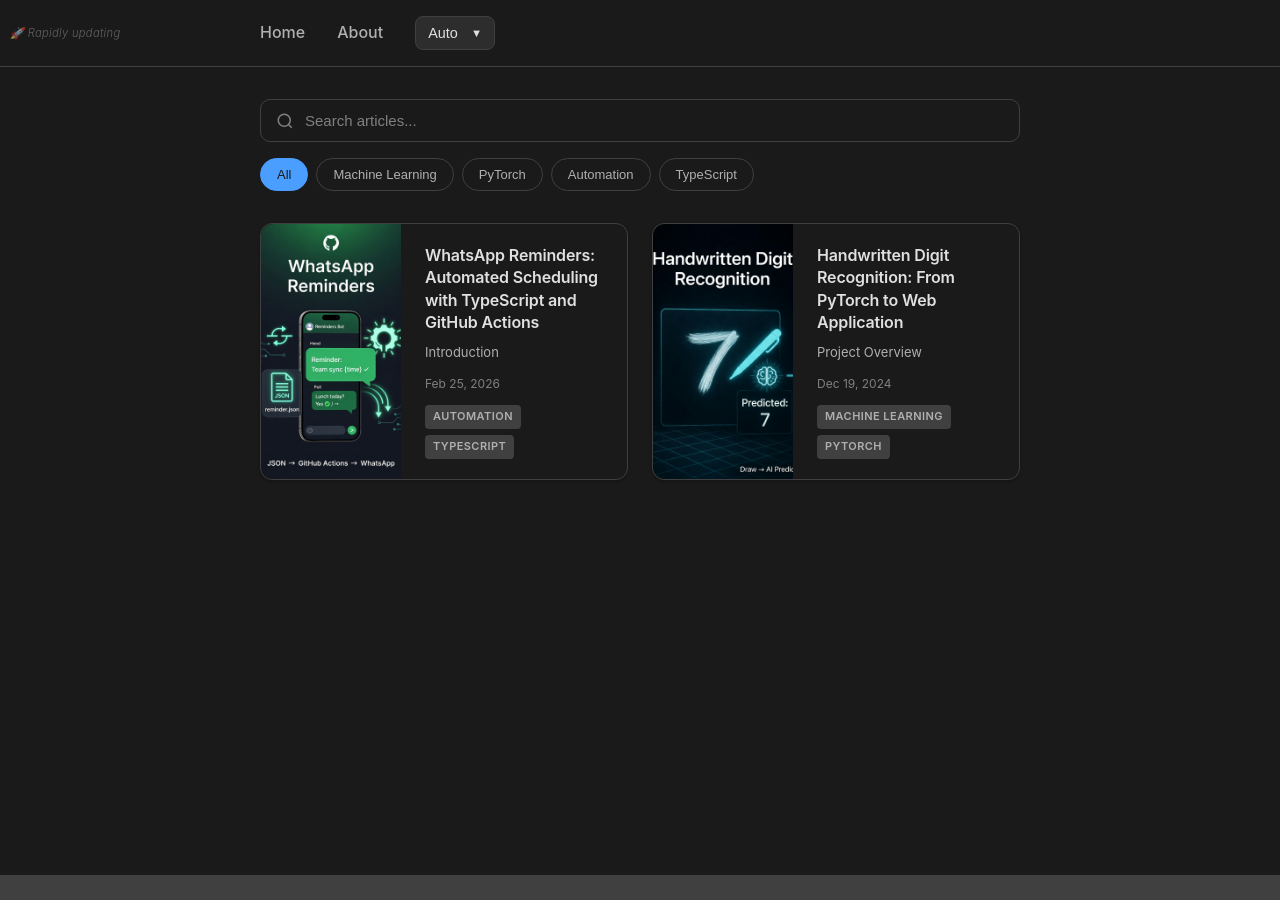
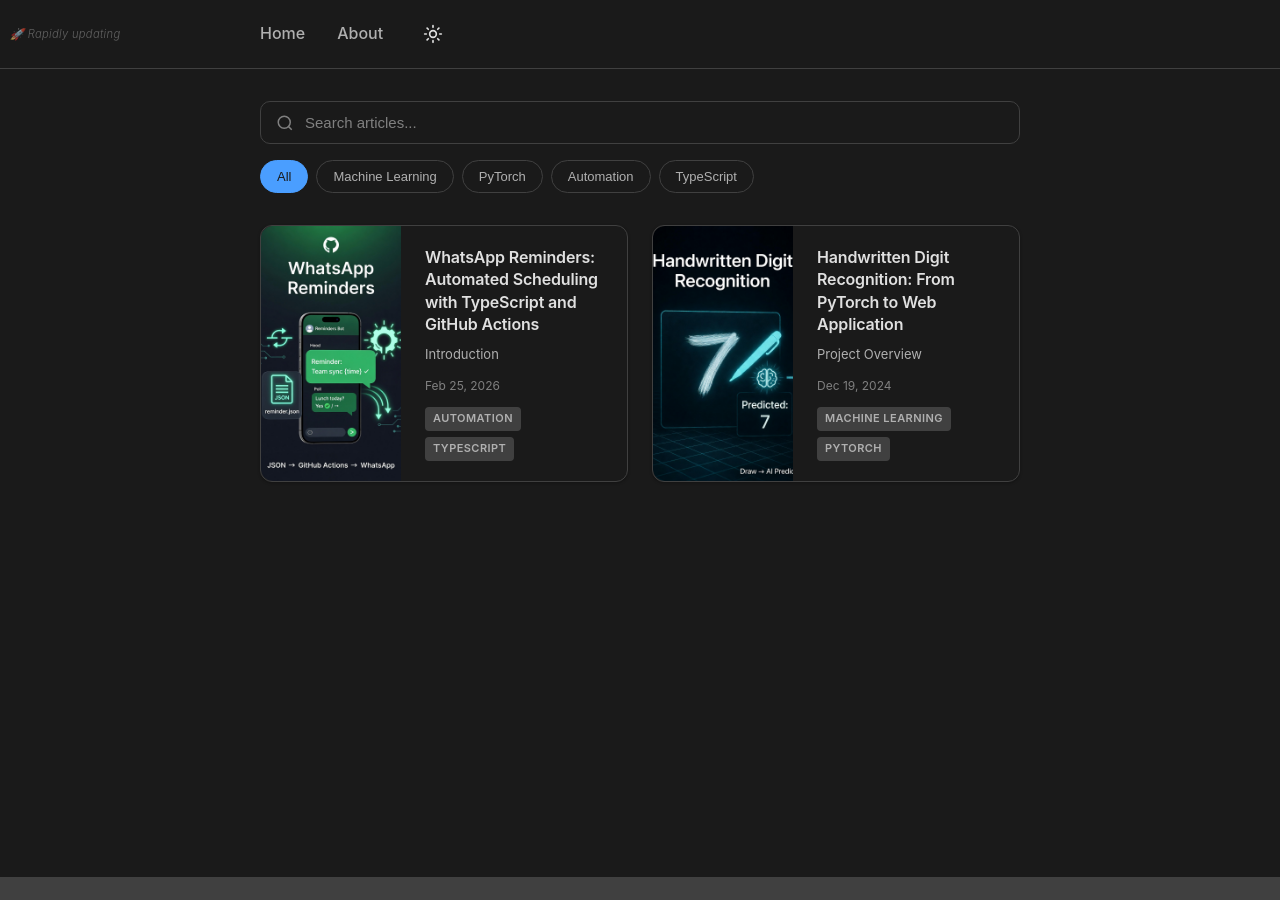
Before and after one commit to bhaskar0210s/blog, a Jekyll site: the page built from index.html, in a window 1280 px wide and 900 px high. Built offline with Jekyll 4.4.1, drawn with Linux system fonts in a browser that asks for light colours.

Commit message:
Refactor theme toggle component for improved functionality and styling
- Rename theme toggle dropdown to theme toggle icon for clarity
- Update CSS to enhance the layout and appearance of the theme toggle button and icons
- Simplify theme switching logic by removing dropdown options and directly toggling themes with icons
- Improve UI feedback by updating icon states based on the current theme

```diff
--- a/assets/css/main.css
+++ b/assets/css/main.css
@@ -623,104 +623,51 @@
   text-decoration: underline;
 }
 
-/* Theme Toggle Dropdown Component */
+/* Theme Toggle Icon Component */
 .theme-toggle {
   position: relative;
-  display: inline-block;
+  display: inline-flex;
   margin-left: auto;
   z-index: 10000;
 }
 
 .theme-toggle-btn {
-  background: var(--bg-secondary);
-  border: 1px solid var(--border-color);
-  border-radius: 8px;
-  padding: 8px 12px;
+  background: transparent;
+  border: none;
+  padding: 8px;
   display: flex;
   align-items: center;
+  justify-content: center;
   cursor: pointer;
-  transition: all 0.3s ease;
-  font-size: 0.9rem;
-  font-weight: 500;
+  transition: color 0.2s ease;
   color: var(--text-primary);
-  min-width: 80px;
-  justify-content: space-between;
-  gap: 8px;
 }
 
 .theme-toggle-btn:hover {
-  background: var(--bg-tertiary);
-  border-color: var(--accent-primary);
-}
-
-.theme-toggle-btn::after {
-  content: "▼";
-  font-size: 0.7rem;
-  transition: transform 0.3s ease;
-}
-
-.theme-toggle-btn.open::after {
-  transform: rotate(180deg);
-}
-
-.theme-dropdown {
-  position: absolute;
-  top: 100%;
-  right: 0;
-  background: var(--bg-primary);
-  border: 1px solid var(--border-color);
-  border-radius: 8px;
-  box-shadow: 0 4px 12px var(--shadow-light);
-  min-width: 120px;
-  z-index: 9999;
-  opacity: 0;
-  visibility: hidden;
-  transform: translateY(-10px);
-  transition: all 0.3s ease;
-  margin-top: 4px;
-}
-
-.theme-dropdown.open {
-  opacity: 1;
-  visibility: visible;
-  transform: translateY(0);
-}
-
-.theme-dropdown-option {
-  display: block;
-  width: 100%;
-  padding: 10px 16px;
-  font-size: 0.9rem;
-  font-weight: 500;
-  color: var(--text-primary);
-  background: transparent;
-  border: none;
-  cursor: pointer;
-  transition: all 0.3s ease;
-  text-align: left;
-  border-radius: 0;
-}
-
-.theme-dropdown-option:first-child {
-  border-radius: 8px 8px 0 0;
-}
-
-.theme-dropdown-option:last-child {
-  border-radius: 0 0 8px 8px;
-}
-
-.theme-dropdown-option:hover {
-  background: var(--bg-secondary);
   color: var(--accent-primary);
 }
 
-.theme-dropdown-option.active {
-  background: var(--accent-primary);
-  color: var(--text-inverse);
+.theme-icon-wrap {
+  position: relative;
+  display: flex;
+  align-items: center;
+  justify-content: center;
+  width: 20px;
+  height: 20px;
 }
 
-.theme-dropdown-option.active:hover {
-  background: var(--accent-secondary);
+.theme-icon {
+  position: absolute;
+  transition: opacity 0.2s ease, transform 0.2s ease;
+}
+
+.theme-icon:not(.active) {
+  opacity: 0;
+  pointer-events: none;
+}
+
+.theme-icon.active {
+  opacity: 1;
 }
 
 /* Responsive design */
--- a/assets/js/theme.js
+++ b/assets/js/theme.js
@@ -13,6 +13,7 @@
   init() {
     this.createThemeToggle();
     this.applyTheme(this.currentTheme);
+    this.updateToggleUI();
     this.setupSystemThemeListener();
 
     // Debug: Log initial state
@@ -54,55 +55,24 @@
     const nav = document.querySelector(".nav-links");
     if (!nav) return;
 
+    const sunIcon = `<svg class="theme-icon theme-icon-sun" width="20" height="20" viewBox="0 0 24 24" fill="none" stroke="currentColor" stroke-width="2" stroke-linecap="round" stroke-linejoin="round"><circle cx="12" cy="12" r="4"/><path d="M12 2v2M12 20v2M4.93 4.93l1.41 1.41M17.66 17.66l1.41 1.41M2 12h2M20 12h2M6.34 17.66l-1.41 1.41M19.07 4.93l-1.41 1.41"/></svg>`;
+    const moonIcon = `<svg class="theme-icon theme-icon-moon" width="20" height="20" viewBox="0 0 24 24" fill="none" stroke="currentColor" stroke-width="2" stroke-linecap="round" stroke-linejoin="round"><path d="M21 12.79A9 9 0 1 1 11.21 3 7 7 0 0 0 21 12.79z"/></svg>`;
+
     const themeToggle = document.createElement("div");
     themeToggle.className = "theme-toggle";
     themeToggle.innerHTML = `
-      <button class="theme-toggle-btn" aria-label="Theme selector">
-        <span class="theme-current">Auto</span>
+      <button class="theme-toggle-btn" aria-label="Toggle color theme" type="button">
+        <span class="theme-icon-wrap">${sunIcon}${moonIcon}</span>
       </button>
-      <div class="theme-dropdown">
-        <button class="theme-dropdown-option" data-theme="auto">Auto</button>
-        <button class="theme-dropdown-option" data-theme="light">Light</button>
-        <button class="theme-dropdown-option" data-theme="dark">Dark</button>
-      </div>
     `;
 
-    // Insert as the last element in nav-links
     nav.appendChild(themeToggle);
 
-    // Add click listeners
     const toggleBtn = themeToggle.querySelector(".theme-toggle-btn");
-    const dropdown = themeToggle.querySelector(".theme-dropdown");
-    const options = themeToggle.querySelectorAll(".theme-dropdown-option");
-
-    // Toggle dropdown on button click
     toggleBtn.addEventListener("click", (e) => {
       e.stopPropagation();
-      this.toggleDropdown();
-    });
-
-    // Handle option selection
-    options.forEach((option) => {
-      option.addEventListener("click", (e) => {
-        e.stopPropagation();
-        const theme = option.dataset.theme;
-        this.setTheme(theme);
-        this.closeDropdown();
-      });
-    });
-
-    // Close dropdown when clicking outside
-    document.addEventListener("click", (e) => {
-      if (!themeToggle.contains(e.target)) {
-        this.closeDropdown();
-      }
-    });
-
-    // Close dropdown on escape key
-    document.addEventListener("keydown", (e) => {
-      if (e.key === "Escape") {
-        this.closeDropdown();
-      }
+      const nextTheme = this.isDarkMode() ? "light" : "dark";
+      this.setTheme(nextTheme);
     });
   }
 
@@ -181,56 +151,16 @@
   }
 
   updateToggleUI() {
-    const currentSpan = document.querySelector(".theme-current");
-    const options = document.querySelectorAll(".theme-dropdown-option");
+    const iconWrap = document.querySelector(".theme-icon-wrap");
+    if (!iconWrap) return;
 
-    // Update the current theme display
-    if (currentSpan) {
-      currentSpan.textContent =
-        this.currentTheme.charAt(0).toUpperCase() + this.currentTheme.slice(1);
-    }
+    const sunIcon = iconWrap.querySelector(".theme-icon-sun");
+    const moonIcon = iconWrap.querySelector(".theme-icon-moon");
+    if (!sunIcon || !moonIcon) return;
 
-    // Update active state of dropdown options
-    options.forEach((option) => {
-      option.classList.remove("active");
-      if (option.dataset.theme === this.currentTheme) {
-        option.classList.add("active");
-      }
-    });
-  }
-
-  toggleDropdown() {
-    const dropdown = document.querySelector(".theme-dropdown");
-    const toggleBtn = document.querySelector(".theme-toggle-btn");
-
-    if (dropdown && toggleBtn) {
-      const isOpen = dropdown.classList.contains("open");
-      if (isOpen) {
-        this.closeDropdown();
-      } else {
-        this.openDropdown();
-      }
-    }
-  }
-
-  openDropdown() {
-    const dropdown = document.querySelector(".theme-dropdown");
-    const toggleBtn = document.querySelector(".theme-toggle-btn");
-
-    if (dropdown && toggleBtn) {
-      dropdown.classList.add("open");
-      toggleBtn.classList.add("open");
-    }
-  }
-
-  closeDropdown() {
-    const dropdown = document.querySelector(".theme-dropdown");
-    const toggleBtn = document.querySelector(".theme-toggle-btn");
-
-    if (dropdown && toggleBtn) {
-      dropdown.classList.remove("open");
-      toggleBtn.classList.remove("open");
-    }
+    const dark = this.isDarkMode();
+    sunIcon.classList.toggle("active", !dark);
+    moonIcon.classList.toggle("active", dark);
   }
 
   setupSystemThemeListener() {
@@ -240,6 +170,7 @@
       if (this.currentTheme === "auto") {
         this.applyTheme("auto");
         this.updateMetaThemeColor("auto");
+        this.updateToggleUI();
       }
     });
   }
```
